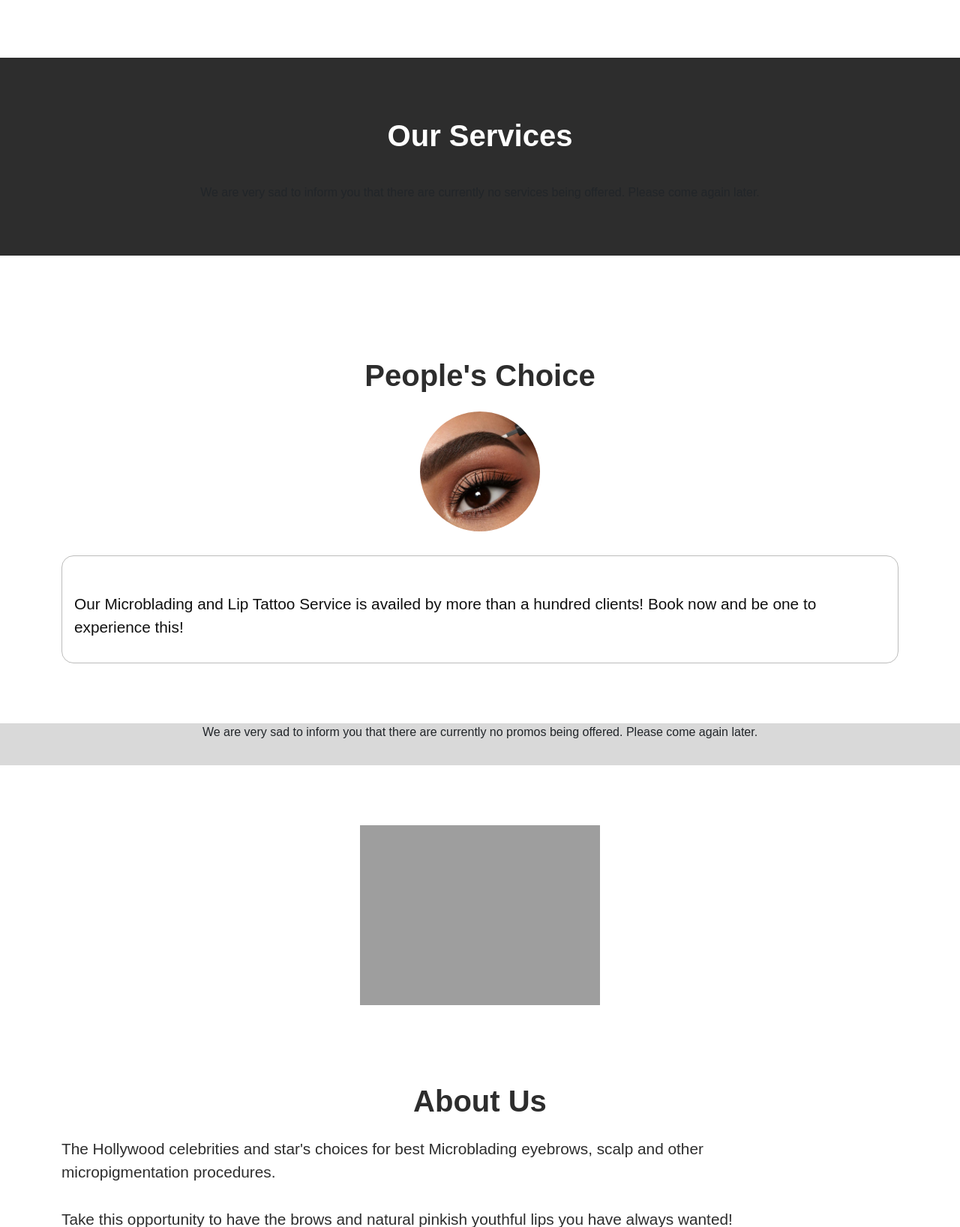
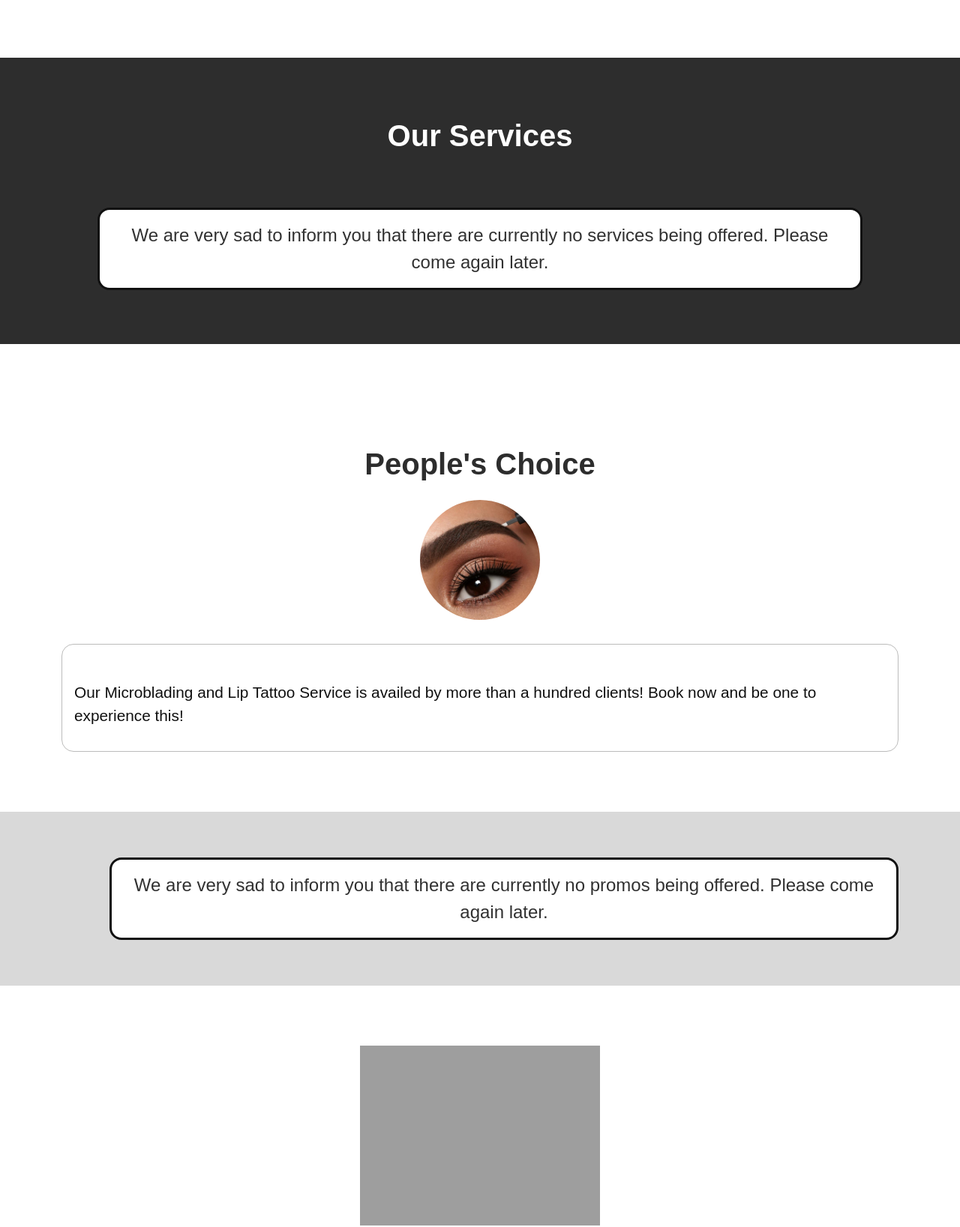
Before and after one commit to Browlesque-reservation/Browlesque-Q-Reserve-Client, a PHP site: page /browlesque/ in a window 1280 px wide. Shown: the part 450-2087 px from the top of the page at 75% size. Run offline with PHP 8.4, Linux system fonts and the light colour scheme; data that the repository does not hold is empty; grey boxes are pictures that could not be loaded.

Commit message:
Add files via upload

```diff
--- a/Assets/css/style.css
+++ b/Assets/css/style.css
@@ -5,7 +5,7 @@
 
   html, body {
     height: 100%;
-    font-family: 'Poppins', sans-serif;
+    font-family: 'Montseratt', sans-serif;
 }
 
 
@@ -232,6 +232,7 @@
 .dets{
   margin-left: 4rem;
   margin-bottom: 2rem;
+  margin-right: 4rem;
 }
 
 .dets-1{
@@ -1957,3 +1958,37 @@ transform: translate(-50%, -50%);
     margin-right: 2rem;
   }
 }
+
+.no-services-message {
+  text-align: center;
+  color: #313131; /* Red color for the text */
+  font-size: 1.5rem; /* Font size */
+  margin-top: 2rem; /* Space above the message */
+  padding: 1rem; /* Padding around the text */
+  background-color: #ffffff; /* Light red background */
+  border: 3px solid #111111; /* Border matching the background */
+  border-radius: 1rem; /* Rounded corners */
+}
+
+@media screen and (max-width: 768px) {
+  .no-services-message {
+    margin-top: 1rem;
+    font-size: 1rem;
+  }
+}
+
+.no-services-message-container {
+  min-height: 200px; /* Adjust height as needed */
+  display: flex;
+  margin-left: 4rem;
+  justify-content: center; /* Center horizontally */
+  align-items: center; /* Center vertically */
+}
+
+.top-margin{
+  margin-top: 4rem;
+}
+
+.bot-margin{
+  margin-top: 4.5rem;
+}
```
Also changed, not shown: Assets/js/modal.js (+8 -4 lines).
